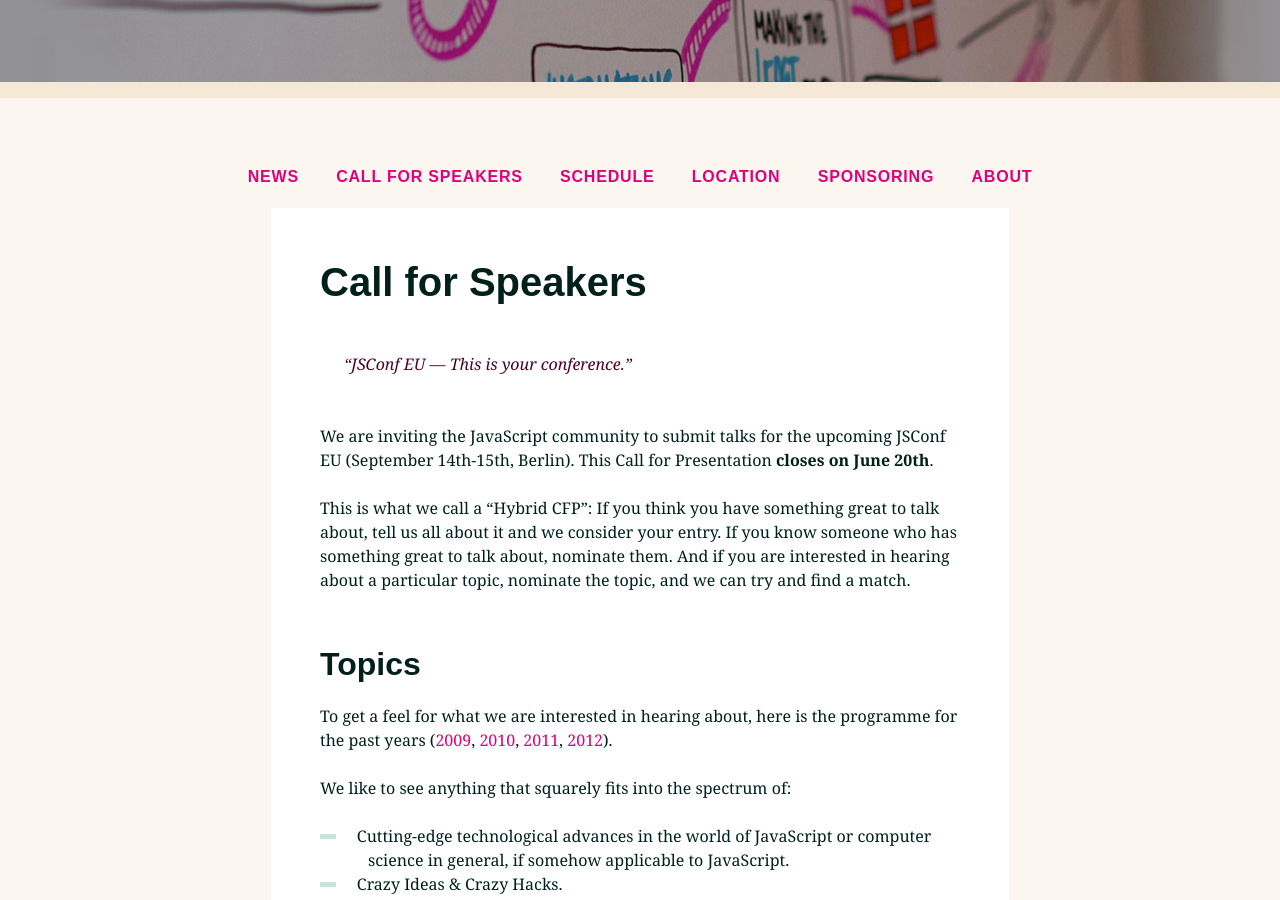
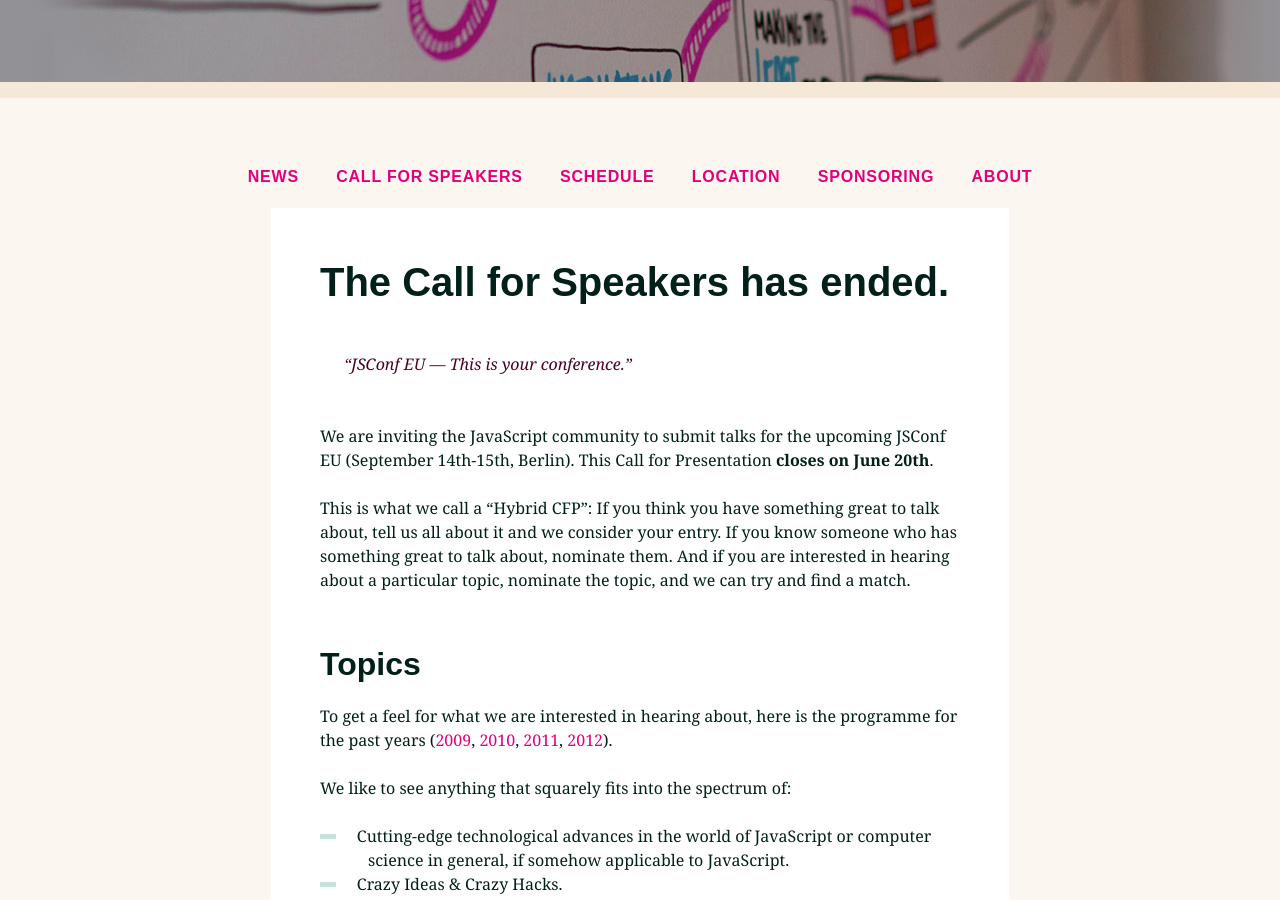
Before and after one commit to jsconf/2013.jsconf.eu, a Jekyll site: the page built from call-for-speakers/index.md, in a window 1280 px wide and 900 px high, scrolled down 528 px. Built offline with Jekyll 4.4.1, drawn with Linux system fonts in a browser that asks for light colours; nearby versions of some CDN libraries; comment, search, counter and statistics services are not loaded.

Commit message:
Over and out

```diff
--- a/call-for-speakers/index.md
+++ b/call-for-speakers/index.md
@@ -5,7 +5,7 @@
 ---
 
 
-# Call for Speakers
+# The Call for Speakers has ended.
 
 > “JSConf EU — This is your conference.”
 
```
